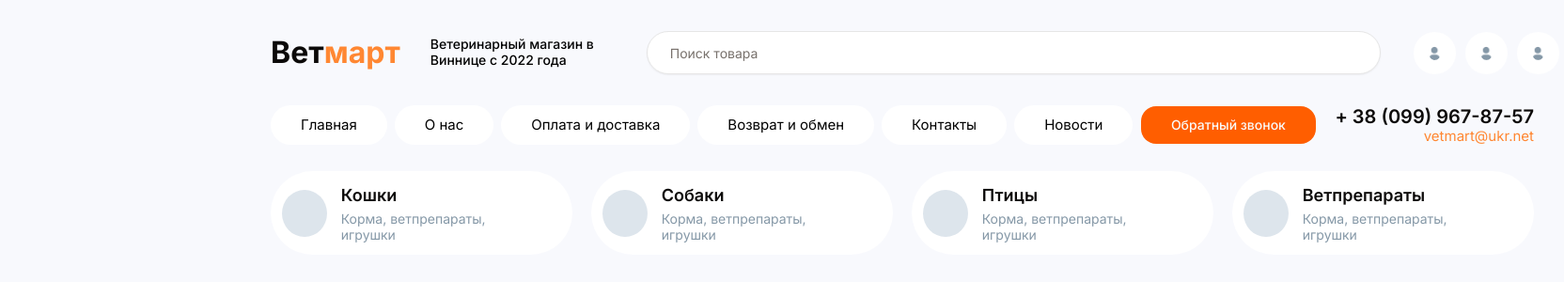
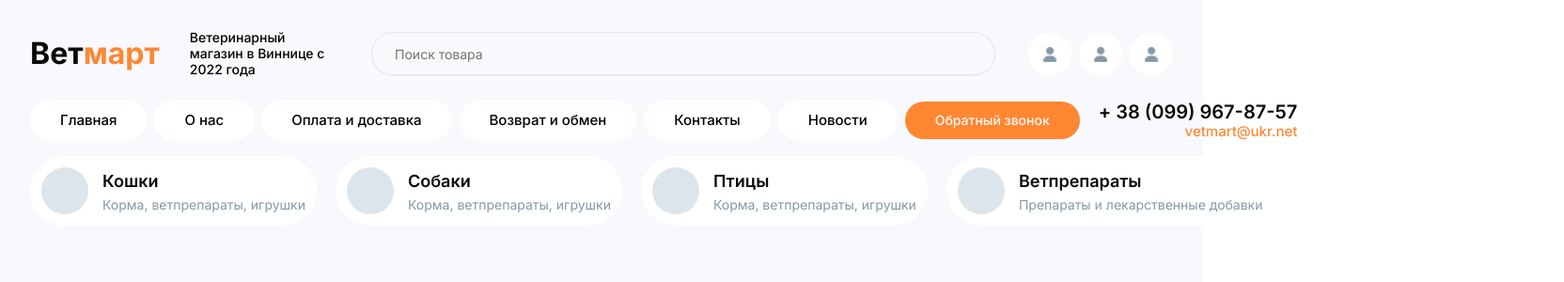
Before and after one commit to ResEmCode/vet-mart-client, a Next.js app: page / in a window 1280 px wide. Shown: the top 300 px of the page at 94% size, 1664 px wide, since content can reach past the window. Built offline with nearby package versions, Linux system fonts and the light colour scheme.

Commit message:
Fixed Navigation

```diff
--- a/app/page.tsx
+++ b/app/page.tsx
@@ -5,7 +5,9 @@ import "./globals.css";
 const Home = () => {
   return (
     <div className="bg-[#F8F9FD] min-h-screen">
-      <Navigation />
+      <div className="container  mx-auto">
+        <Navigation />
+      </div>
     </div>
   );
 };
--- a/components/shared/Navigation/Categories.tsx
+++ b/components/shared/Navigation/Categories.tsx
@@ -1,26 +1,19 @@
 import React from "react";
 import Link from "next/link";
 
-import styles from "./Navigation.module.css";
+import { CATEGORIES } from "./navigationdata";
 
-const CATEGORIES = [
-  { id: 1, name: "Кошки", href: "/cats" },
-  { id: 2, name: "Собаки", href: "/dogs" },
-  { id: 3, name: "Птицы", href: "/birds" },
-  { id: 4, name: "Ветпрепараты", href: "/vet-medicines" },
-];
-
-const Categories = () => {
+export const Categories: React.FC = () => {
   return (
-    <div className={styles.categories}>
+    <div className="w-full flex gap-[20px]">
       {CATEGORIES.map((category) => (
-        <Link key={category.id} href={category.href}>
-          <div className={styles.category}>
-            <div className={styles.circleAndText}>
-              <div className={styles.circle} />
-              <div className={styles.categoryContent}>
-                <div className={styles.categoryTitle}>{category.name}</div>
-                <div className={styles.categoryText}>Корма, ветпрепараты, игрушки</div>
+        <Link key={category.id} href={category.href} className="flex-1">
+          <div className="w-full bg-white rounded-[48px] flex items-center px-3 py-3 group hover:bg-[#ff8732] hover:text-white whitespace-nowrap transition-colors duration-300">
+            <div className="flex items-center gap-[15px] w-full">
+              <div className="w-[50px] h-[50px] bg-[#dde5ec] rounded-full flex-shrink-0" />
+              <div className="flex flex-col">
+                <div className="text-[18px] font-[600] mb-1 group-hover:text-white transition-colors duration-300">{category.name}</div>
+                <div className="text-[#8598a7] text-[14px] leading-[16.94px] whitespace-nowrap group-hover:text-white">{category.description}</div>
               </div>
             </div>
           </div>
--- a/components/shared/Navigation/NavLinks.tsx
+++ b/components/shared/Navigation/NavLinks.tsx
@@ -3,34 +3,28 @@ import Link from "next/link";
 
 import { Button } from "@/components/ui";
 
-import styles from "./Navigation.module.css";
+import { NAV_LINKS } from "./navigationdata";
 
-const NAV_LINKS = [
-  { id: 1, name: "Главная", href: "/" },
-  { id: 2, name: "О нас", href: "/about" },
-  { id: 3, name: "Оплата и доставка", href: "/payment" },
-  { id: 4, name: "Возврат и обмен", href: "/return" },
-  { id: 5, name: "Контакты", href: "/contacts" },
-  { id: 6, name: "Новости", href: "/news" },
-];
-
-const NavLinks = () => {
+export const NavLinks: React.FC = () => {
   return (
-    <nav className={styles.navLinks}>
-      <ul>
+    <nav className="flex justify-between items-center w-full font-medium mb-4 flex-nowrap">
+      <ul className="flex list-none">
         {NAV_LINKS.map((link) => (
-          <li key={link.id} className={styles.navLinkItem}>
-            <Link href={link.href} className={styles.navLink}>
+          <li key={link.id} className="mr-2 flex text-start">
+            <Link
+              href={link.href}
+              className="bg-white px-8 py-3 no-underline text-black rounded-[48px] transition-colors duration-300 text-[15px] leading-5 whitespace-nowrap hover:text-white hover:bg-[#ff8732]"
+            >
               {link.name}
             </Link>
           </li>
         ))}
       </ul>
-      <Button className="px-8 py-3 mr-5 ">Обратный звонок</Button>
+      <Button className="bg-[#FF8732] rounded-[48px] px-8 py-3 mr-5">Обратный звонок</Button>
 
-      <div className={styles.contact}>
-        <div className={styles.phone}>+ 38 (099) 967-87-57</div>
-        <div className={styles.email}>vetmart@ukr.net</div>
+      <div className="flex items-end ml-auto flex-col">
+        <div className="text-[20px] leading-6 text-right font-[600] ml-auto whitespace-nowrap">+ 38 (099) 967-87-57</div>
+        <div className="text-[15px] leading-[18.15px] text-[#ff8732] align-right">vetmart@ukr.net</div>
       </div>
     </nav>
   );
--- a/components/shared/Navigation/Navigation.module.css
+++ /dev/null
@@ -1,165 +0,0 @@
-.header {
-  margin: 0 256px;
-  padding: 32px;
-  width: 1408px;
-  font-family: INTER;
-  background-color: #f8f9fd;
-}
-
-.topBar {
-  display: flex;
-  justify-content: space-between;
-  align-items: center;
-  width: 100%;
-  box-sizing: border-box;
-  margin-bottom: 12px;
-}
-
-.icons {
-  display: flex;
-  gap: 10px;
-  margin-left: 35px;
-}
-
-.icon {
-  width: 46px;
-  height: 45px;
-  background-color: white;
-  border-radius: 50%;
-  font-size: 15px;
-  line-height: 15px;
-  padding: 15px 16px;
-  margin: 0 auto;
-  margin: auto 0;
-}
-
-.logoSection {
-  display: flex;
-  align-items: center;
-}
-
-.logo {
-  font-size: 32px;
-  font-weight: bold;
-}
-
-.logo span {
-  color: #ff8732;
-}
-
-.subtitle {
-  margin-left: 32px;
-  font-size: 14px;
-  font-weight: 500;
-  line-height: 16.8px;
-  color: gray;
-  margin-right: auto;
-  color: black;
-}
-
-.navLinks {
-  display: flex;
-  justify-content: space-between;
-  align-items: center;
-  width: 100%;
-  padding: 20px 0;
-  margin-bottom: 8px;
-}
-
-.navLinks ul {
-  display: flex;
-  list-style-type: none;
-  padding: 0;
-}
-
-.navLinkItem {
-  margin-right: 8px;
-  display: flex;
-  text-align: start;
-}
-
-.navLink {
-  background-color: white;
-  padding: 12px 32px;
-  text-decoration: none;
-  color: black;
-  border-radius: 48px;
-  transition:
-    background-color 0.3s,
-    color 0.3s;
-  font-size: 15px;
-  line-height: 18.15px;
-}
-
-.navLink:hover {
-  color: white;
-  background-color: #ff8732;
-}
-
-.contact {
-  display: flex;
-  flex-direction: column;
-  align-items: flex-end;
-}
-
-.phone {
-  font-size: 20px;
-  line-height: 24.2px;
-  text-align: right;
-  font-weight: 600;
-  margin-left: auto;
-}
-
-.Input {
-  width: 100%;
-  max-width: 950px;
-}
-
-.email {
-  font-size: 15px;
-  line-height: 18.15px;
-  color: #ff8732;
-  text-align: right;
-}
-
-.categories {
-  display: flex;
-  justify-content: space-between;
-  gap: 20px;
-}
-
-.category {
-  width: 313px 72px;
-  background-color: white;
-  border-radius: 48px;
-  display: flex;
-  flex-direction: column;
-  align-items: center;
-  padding: 12px 40px 12px 12px;
-  margin-right: auto;
-}
-
-.circleAndText {
-  display: flex;
-  align-items: center;
-  gap: 15px;
-}
-
-.circle {
-  width: 50px;
-  height: 50px;
-  background-color: #dde5ec;
-  border-radius: 50%;
-}
-
-.categoryTitle {
-  font-size: 18px;
-  font-weight: 600;
-  margin-bottom: 4px;
-}
-
-.categoryText {
-  color: #8598a7;
-  font-size: 14px;
-  line-height: 16.94px;
-}
--- a/components/shared/Navigation/Navigation.tsx
+++ b/components/shared/Navigation/Navigation.tsx
@@ -1,14 +1,12 @@
 import React from "react";
 
-import Categories from "./Categories";
-import NavLinks from "./NavLinks";
-import TopBar from "./TopBar";
+import { Categories } from "@/components/shared/Navigation/Categories";
+import { NavLinks } from "@/components/shared/Navigation/NavLinks";
+import { TopBar } from "@/components/shared/Navigation/TopBar";
 
-import styles from "./Navigation.module.css";
-
-export const Navigation = () => {
+export const Navigation: React.FC = () => {
   return (
-    <header className={styles.header}>
+    <header className="p-8 max-w-[1408px] w-full flex flex-col items-start">
       <TopBar />
       <NavLinks />
       <Categories />
--- a/components/shared/Navigation/TopBar.tsx
+++ b/components/shared/Navigation/TopBar.tsx
@@ -1,25 +1,29 @@
 import React from "react";
+import Image from "next/image";
 
 import { Input } from "@/components/ui";
 
-import styles from "./Navigation.module.css";
+import { ICONS } from "./navigationdata";
 
-const TopBar = () => {
+export const TopBar = () => {
   return (
-    <div className={styles.topBar}>
-      <div className={styles.logoSection}>
-        <div className={styles.logo}>
-          Вет<span>март</span>
+    <div className=" flex justify-between items-center w-full box-border mb-6">
+      <div className=" flex items-center">
+        <div className=" text-[32px] leading-8 font-bold">
+          Вет<span className=" text-[#ff8732]">март</span>
         </div>
-        <div className={styles.subtitle}>Ветеринарный магазин в Виннице с 2022 года</div>
+        <div className=" ml-8 text-[14px] font-medium leading-[16.8px] text-black mr-10">Ветеринарный магазин в Виннице с 2022 года</div>
       </div>
 
-      <Input placeholder="Поиск товара" className="w-[950px] h-[46px] px-6 py-1 text-sm bg-#ff8732 rounded-[48px]" />
+      <Input placeholder="Поиск товара" className="w-[950px] h-[46px] px-6 py-1 text-sm rounded-[48px]" />
 
-      <div className={styles.icons}>
-        <img className={styles.icon} src="/images/profile.png" alt="Profile" />
-        <img className={styles.icon} src="/images/profile.png" alt="Profile" />
-        <img className={styles.icon} src="/images/profile.png" alt="Profile" />
+      <div className=" flex gap-2 ml-[35px] cursor-pointer">
+        {ICONS.map((icon) => (
+          <div key={icon.id} className=" flex justify-center items-center w-[46px] h-[45px] bg-white rounded-full justify-around">
+            <Image width={15} height={15} src={icon.src} alt={icon.alt} />
+            {/* <span className="iconText text-sm text-[#333] mt-2">{icon.text}</span> */}
+          </div>
+        ))}
       </div>
     </div>
   );
--- /dev/null
+++ b/components/shared/Navigation/navigationdata.ts
@@ -0,0 +1,41 @@
+export interface NavLink {
+  id: number;
+  name: string;
+  href: string;
+}
+
+export interface Category {
+  id: number;
+  name: string;
+  href: string;
+  description: string;
+}
+
+export interface Icon {
+  id: number;
+  src: string;
+  alt: string;
+  text: string;
+}
+
+export const NAV_LINKS: NavLink[] = [
+  { id: 1, name: "Главная", href: "/" },
+  { id: 2, name: "О нас", href: "/about" },
+  { id: 3, name: "Оплата и доставка", href: "/payment" },
+  { id: 4, name: "Возврат и обмен", href: "/return" },
+  { id: 5, name: "Контакты", href: "/contacts" },
+  { id: 6, name: "Новости", href: "/news" },
+];
+
+export const CATEGORIES: Category[] = [
+  { id: 1, name: "Кошки", href: "/cats", description: "Корма, ветпрепараты, игрушки" },
+  { id: 2, name: "Собаки", href: "/dogs", description: "Корма, ветпрепараты, игрушки" },
+  { id: 3, name: "Птицы", href: "/birds", description: "Корма, ветпрепараты, игрушки" },
+  { id: 4, name: "Ветпрепараты", href: "/vet-medicines", description: "Препараты и лекарственные добавки" },
+];
+
+export const ICONS: Icon[] = [
+  { id: 1, src: "/images/profile.png", alt: "Favorites", text: "Любимые" },
+  { id: 2, src: "/images/profile.png", alt: "Profile", text: "Профиль" },
+  { id: 3, src: "/images/profile.png", alt: "Cart", text: "Корзина" },
+];
--- a/components/shared/index.ts
+++ b/components/shared/index.ts
@@ -1 +1,4 @@
-export { Typography } from "./Typography/Typography";
+export { default as Categories } from "./Navigation/Categories";
+export { default as Navigation } from "./Navigation/Navigation";
+export { default as NavLinks } from "./Navigation/NavLinks";
+export { default as TopBar } from "./Navigation/TopBar";
```
